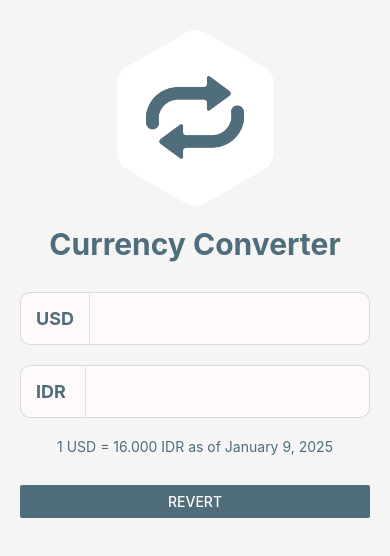
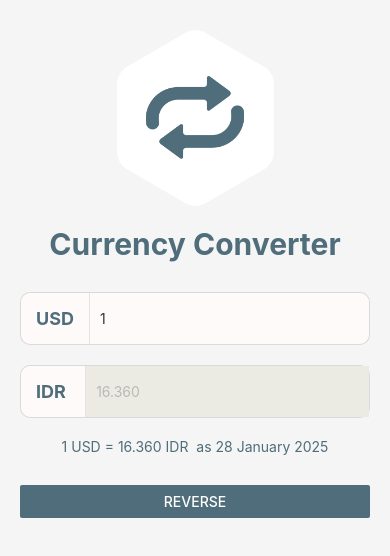
Before and after one commit to raihan71/Digicollect, a React Native app: screen /Menu in a window 390 px wide. Shown: the top 556 px of the page. Built offline with nearby package versions, Linux system fonts and the light colour scheme; some icons are missing.

Commit message:
Add Dayjs, Make App Dynamic With Selected Currency

```diff
--- a/package.json
+++ b/package.json
@@ -19,6 +19,7 @@
     "@react-navigation/drawer": "^7.1.1",
     "@react-navigation/native": "^7.0.14",
     "@react-navigation/stack": "^7.1.1",
+    "dayjs": "^1.11.13",
     "postinstall": "^0.7.5",
     "react": "18.3.1",
     "react-native": "0.76.5",
--- a/src/components/MenuInput.tsx
+++ b/src/components/MenuInput.tsx
@@ -47,7 +47,7 @@ const styles = StyleSheet.create({
     backgroundColor: '#EBEBE4',
   },
   txtDisabled: {
-    color: '#C6C6C6',
+    color: '#bbb8b8',
   },
 });
 
@@ -60,24 +60,17 @@ export const MenuInput = ({
   ...rest
 }: MenuInputProps) => {
   return (
-    <View
-      tabIndex={0}
-      style={[
-        styles.container,
-        editable === false && styles.formInputDisabled,
-      ]}>
-      <TouchableOpacity
-        disabled={editable === false}
-        style={styles.btnSquare}
-        onPress={onBtnPress}>
-        <Text style={[styles.txt18, editable === false && styles.txtDisabled]}>
-          {label}
-        </Text>
+    <View tabIndex={0} style={styles.container}>
+      <TouchableOpacity style={styles.btnSquare} onPress={onBtnPress}>
+        <Text style={styles.txt18}>{label}</Text>
       </TouchableOpacity>
       <TextInput
         editable={editable}
         keyboardType={inputType}
-        style={styles.formInput}
+        style={[
+          styles.formInput,
+          editable === false && [styles.formInputDisabled, styles.txtDisabled],
+        ]}
         value={value}
         {...rest}
       />
--- a/src/screens/CurrencyList.tsx
+++ b/src/screens/CurrencyList.tsx
@@ -31,6 +31,23 @@ const PaddingButtom = ({insets}: any) => (
   <View style={{height: insets.bottom}} />
 );
 
+const Currencies = ({item, params, navigation}: any) => {
+  const selected = params?.selectedCurrency === item;
+  const handleSelected = () => {
+    if (params?.onChange) {
+      params.onChange(item);
+      navigation.goBack();
+    }
+  };
+  return (
+    <MenuList
+      label={item}
+      onPress={handleSelected}
+      icon={selected && <Icon name="check-circle" size={30} />}
+    />
+  );
+};
+
 const CurrencyList = ({navigation, route}: CurrencyListProps) => {
   const insets = useSafeAreaInsets();
   const {params} = route;
@@ -40,16 +57,7 @@ const CurrencyList = ({navigation, route}: CurrencyListProps) => {
       <StatusBar barStyle="dark-content" backgroundColor="#FFFFFF" />
       <FlatList
         data={currencies}
-        renderItem={({item}) => {
-          const selected = params?.selectedCurrency === item;
-          return (
-            <MenuList
-              label={item}
-              onPress={() => navigation.navigate('Home')}
-              icon={selected && <Icon name="check-circle" size={30} />}
-            />
-          );
-        }}
+        renderItem={({item}) => Currencies({item, params, navigation})}
         ItemSeparatorComponent={() => Separtor()}
         keyExtractor={item => item}
         ListFooterComponent={() => PaddingButtom({insets})}
--- a/src/screens/Home.tsx
+++ b/src/screens/Home.tsx
@@ -16,6 +16,8 @@ import {MenuInput} from '../components';
 import {KeyboardSpacer} from '../components/KeyboardSpace';
 import Icon from '@react-native-vector-icons/feather';
 import {NavigationProp} from '@react-navigation/native';
+import dayjs from 'dayjs';
+import {currencyFormat} from '../utils/currencyFormat';
 
 const screen = Dimensions.get('window');
 
@@ -80,9 +82,19 @@ interface HomeProps {
 }
 
 export const Home = ({navigation}: HomeProps) => {
-  const baseCurrency = 'USD';
-  const targetCurrency = 'IDR ';
+  const [baseCurrency, setBaseCurrency] = useState('USD');
+  const [targetCurrency, setTargetCurrency] = useState('IDR ');
+  const [baseValue, setBaseValue] = useState('1');
   const [scrollEnable, setScrollEnable] = useState(false);
+
+  const rates = 16360;
+  const dateNow = new Date();
+
+  const handleReverseCurrency = () => {
+    setBaseCurrency(targetCurrency);
+    setTargetCurrency(baseCurrency);
+  };
+
   return (
     <SafeAreaView style={[styles.container]}>
       <StatusBar barStyle="dark-content" backgroundColor="#F5F5F5" />
@@ -120,27 +132,39 @@ export const Home = ({navigation}: HomeProps) => {
               navigation.navigate('CurrencyList', {
                 title: 'Currency Base',
                 selectedCurrency: baseCurrency,
+                onChange: (val: any) => setBaseCurrency(val),
               })
             }
-            onChangeText={(text: number) => console.log(text)}
+            onChangeText={(text: string) => setBaseValue(text)}
             KeyboardType="numeric"
+            value={baseValue}
           />
           <MenuInput
+            editable={false}
             label={targetCurrency}
             inputType="numeric"
             onBtnPress={() =>
               navigation.navigate('CurrencyList', {
                 title: 'Currency Target',
                 selectedCurrency: targetCurrency,
+                onChange: (val: any) => setTargetCurrency(val),
               })
             }
-            onChangeText={(text: number) => console.log(text)}
+            value={
+              baseValue &&
+              `${currencyFormat((parseFloat(baseValue) * rates).toFixed(2))}`
+            }
           />
           <Text style={styles.txtSubHeader}>
-            1 USD = 16.000 IDR as of January 9, 2025
+            1 {baseCurrency} = {currencyFormat(rates)} {targetCurrency} as{' '}
+            {dayjs(dateNow).format('DD MMMM YYYY')}
           </Text>
           <View style={styles.p20}>
-            <Button color="#4f6d7a" title="Revert" onPress={() => {}} />
+            <Button
+              color="#4f6d7a"
+              title="Reverse"
+              onPress={handleReverseCurrency}
+            />
           </View>
           <KeyboardSpacer onToggle={isVisble => setScrollEnable(isVisble)} />
         </View>
--- /dev/null
+++ b/src/utils/currencyFormat.js
@@ -0,0 +1,3 @@
+export const currencyFormat = (number)=>{
+  return new Intl.NumberFormat('id-ID', {}).format(number);
+};
```
Also changed, not shown: 1 other file (tests, documents, lock files or other folders).
